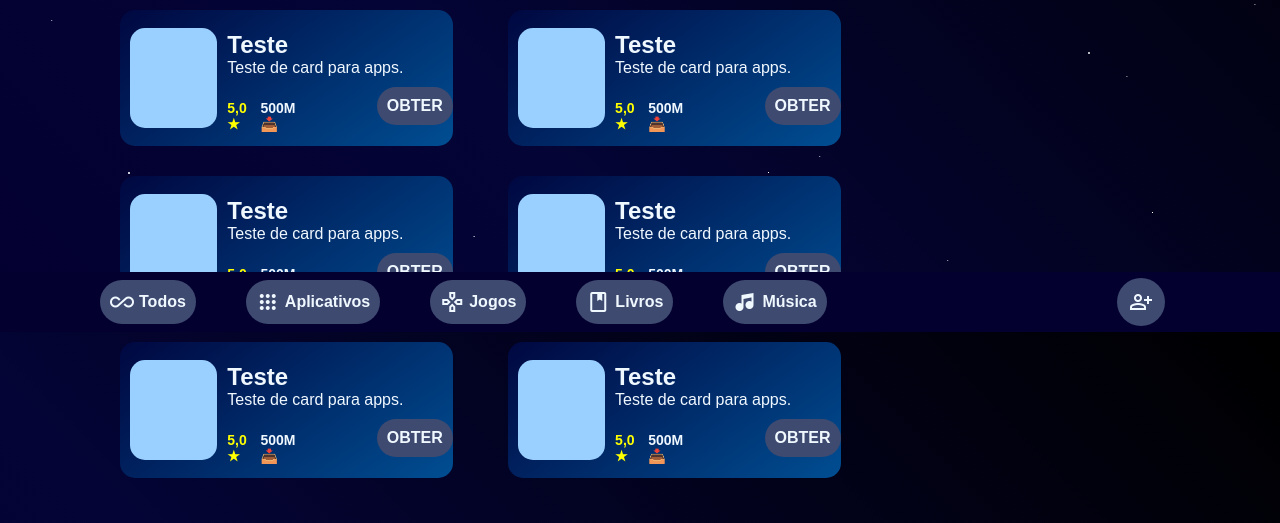
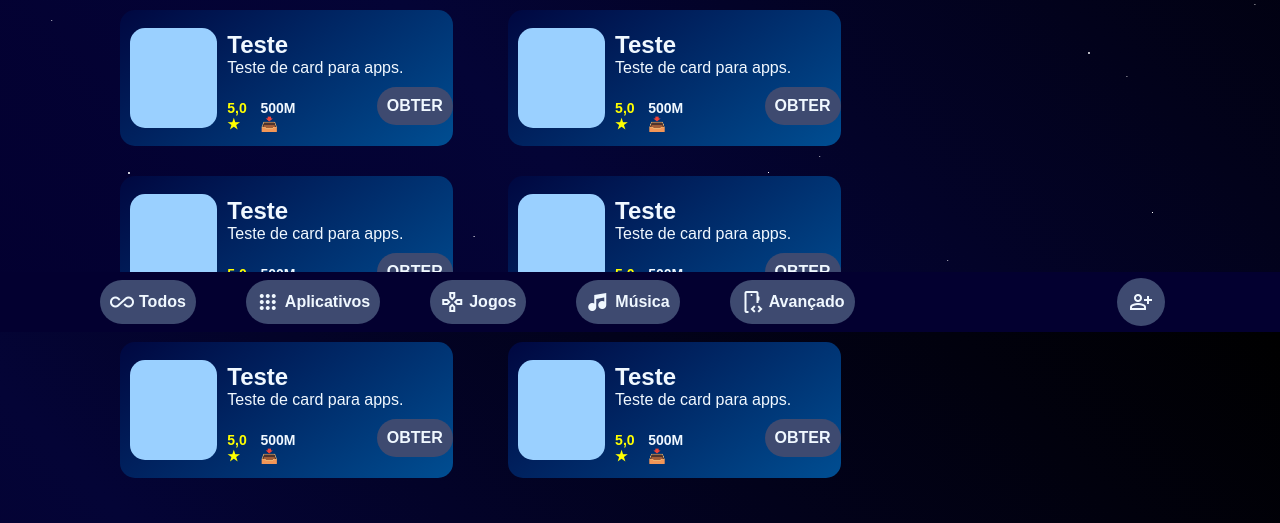
Before and after one commit to MateusPilonetto/GravityStore, a Flask app: page / in a window 1280 px wide. Shown: the part 468-991 px from the top of the page. Run offline with Flask 3, Linux system fonts and the light colour scheme; some web fonts are replaced.

Commit message:
Update index.html

```diff
--- a/projeto_gravity_store/templates/index.html
+++ b/projeto_gravity_store/templates/index.html
@@ -200,15 +200,16 @@
             >
           </li>
           <li>
-            <a href="#" class="books">
-              <span class="material-symbols-outlined"> book </span>
-              Livros</a
-            >
-          </li>
-          <li>
             <a href="#" class="musica">
               <span class="material-symbols-outlined"> music_note_2 </span>
               Música</a
+            >
+          </li>
+
+          <li>
+            <a href="#" class="books">
+              <span class="material-symbols-outlined"> mobile_code </span>
+              Avançado</a
             >
           </li>
         </ul>
```
